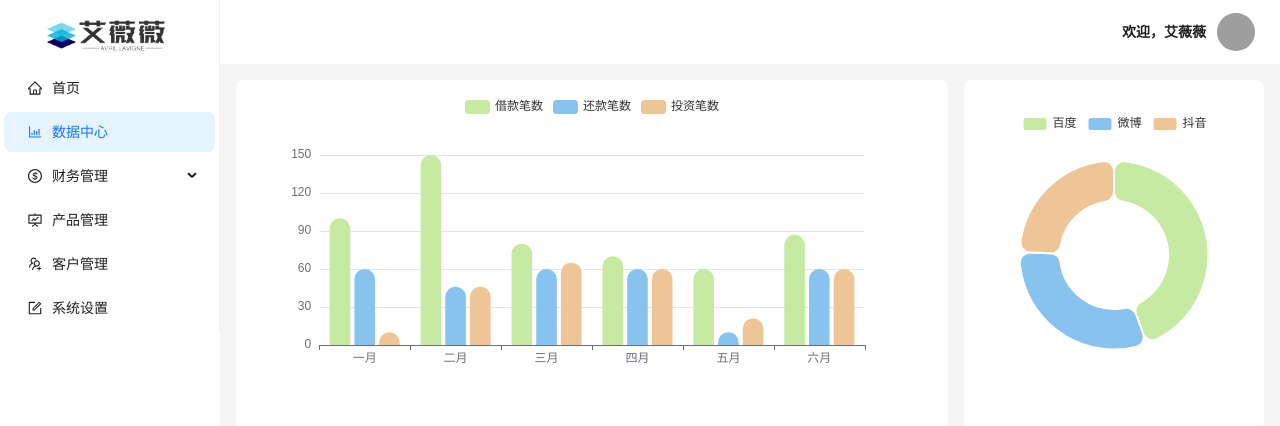
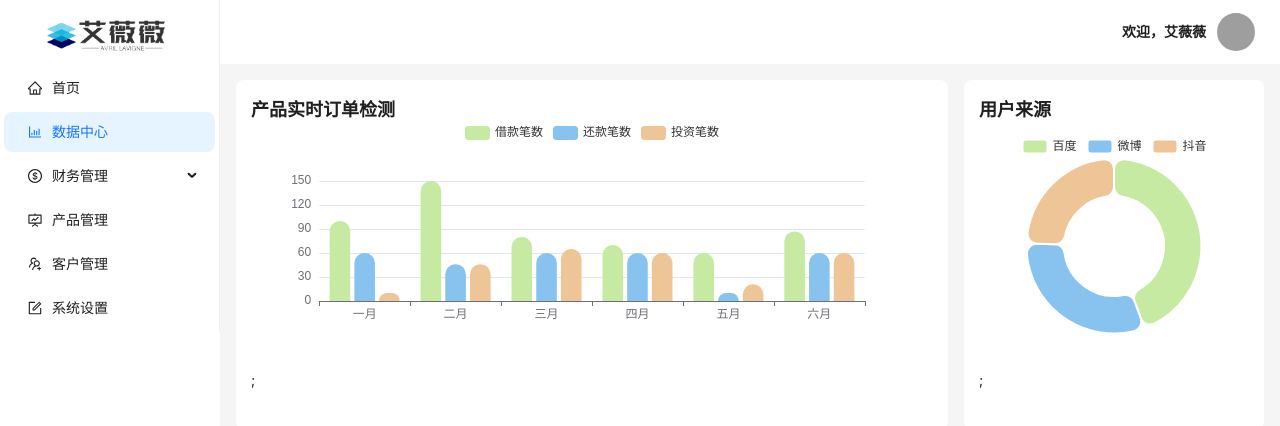
Before and after one commit to xb-boom/my-app, a React (Create React App) app: page /dataCore in a window 1280 px wide. Shown: the top 426 px of the page. Built offline with nearby package versions, Linux system fonts and the light colour scheme; sample sign-in values are in the browser's storage; grey boxes are pictures that could not be loaded.

Commit message:
组件title

```diff
--- a/src/component/charts/columnar.tsx
+++ b/src/component/charts/columnar.tsx
@@ -177,6 +177,7 @@ const AEchars: React.FC = () => {
     };
     return <EChartsReact options={options} style={{ width: '100%', height: 250 }} title='产品实时订单检测' />
 };
+
 const BEchars: React.FC = () => {
     const options = {
         tooltip: {
--- a/src/view/dataCore/index.scss
+++ b/src/view/dataCore/index.scss
@@ -8,7 +8,9 @@
         height: 100%;
         padding: 15px;
         border-radius: 8px;
-
+        .title{
+            font-size: 18px;
+        }
         &:nth-child(1) {
             flex: 1;
             margin-right: 16px;
--- a/src/view/dataCore/index.tsx
+++ b/src/view/dataCore/index.tsx
@@ -1,190 +1,14 @@
 import React, {useState} from "react";
 import './index.scss'
-// import { AEchars, BEchars } from '../../component/charts/columnar'
+import { AEchars, BEchars } from '../../component/charts/columnar'
 import EchartsRenderer from '../../component/charts/index'
 
 function DataCore() {
-    const [echartsDataA, setEchartsA] = useState({
-        legend: {
-            data:['借款笔数', '还款笔数', '投资笔数']
-        },
-        color: ['#c7eaa2','#88c2ef','#eec596'],
-        xAxis: {
-            type: 'category',
-            data: ['一月', '二月', '三月', '四月', '五月', '六月']
-        },
-        yAxis: {
-            type: 'value'
-        },
-        series: [
-            {
-                data: [{
-                    value: 100,
-                    itemStyle: {
-                        borderRadius: [10, 10, 0, 0]
-                    }
-                }, {
-                    value: 150,
-                    itemStyle: {
-                        borderRadius: [10, 10, 0, 0]
-                    }
-                }, {
-                    value: 80,
-                    itemStyle: {
-                        borderRadius: [10, 10, 0, 0]
-                    }
-                }, {
-                    value: 70,
-                    itemStyle: {
-                        borderRadius: [10, 10, 0, 0]
-                    }
-                }, {
-                    value: 60,
-                    itemStyle: {
-                        borderRadius: [10, 10, 0, 0]
-                    }
-                }, {
-                    value: 87,
-                    itemStyle: {
-                        borderRadius: [10, 10, 0, 0]
-                    }
-                }],
-                type: 'bar',
-                stack: 'a',
-                name: '借款笔数'
-            },
-            {
-                data: [{
-                    value: 60,
-                    itemStyle: {
-                        borderRadius: [10, 10, 0, 0]
-                    }
-                }, {
-                    value: 46,
-                    itemStyle: {
-                        borderRadius: [10, 10, 0, 0]
-                    }
-                }, {
-                    value: 60,
-                    itemStyle: {
-                        borderRadius: [10, 10, 0, 0]
-                    }
-                }, {
-                    value: 60,
-                    itemStyle: {
-                        borderRadius: [10, 10, 0, 0]
-                    }
-                }, {
-                    value: 10,
-                    itemStyle: {
-                        borderRadius: [10, 10, 0, 0]
-                    }
-                }, {
-                    value: 60,
-                    itemStyle: {
-                        borderRadius: [10, 10, 0, 0]
-                    }
-                }, {
-                    value: 80,
-                    itemStyle: {
-                        borderRadius: [10, 10, 0, 0]
-                    }
-                }],
-                type: 'bar',
-                stack: 'b',
-                name: '还款笔数'
-            },
-            {
-                data: [{
-                    value: 10,
-                    itemStyle: {
-                        borderRadius: [10, 10, 0, 0]
-                    }
-                }, {
-                    value: 46,
-                    itemStyle: {
-                        borderRadius: [10, 10, 0, 0]
-                    }
-                }, {
-                    value: 65,
-                    itemStyle: {
-                        borderRadius: [10, 10, 0, 0]
-                    }
-                }, {
-                    value: 60,
-                    itemStyle: {
-                        borderRadius: [10, 10, 0, 0]
-                    }
-                }, {
-                    value: 21,
-                    itemStyle: {
-                        borderRadius: [10, 10, 0, 0]
-                    }
-                }, {
-                    value: 60,
-                    itemStyle: {
-                        borderRadius: [10, 10, 0, 0]
-                    }
-                }, {
-                    value: 76,
-                    itemStyle: {
-                        borderRadius: [10, 10, 0, 0]
-                    }
-                }],
-                type: 'bar',
-                stack: 'c',
-                name: '投资笔数'
-            },
-        ]
-    })
-    const [echartsDataB, setEchartsB] = useState({
-        tooltip: { trigger: 'item' },
-        color: ['#c7eaa2','#88c2ef','#eec596'],
-        legend: {
-            top: '5%',
-            left: 'center'
-        },
-        series: [
-            {
-                name: '详细信息',
-                type: 'pie',
-                radius: ['40%', '70%'],
-                avoidLabelOverlap: false,
-                itemStyle: {
-                    borderRadius: 10,
-                    borderColor: '#fff',
-                    borderWidth: 2
-                },
-                label: {
-                    show: false,
-                    position: 'center'
-                },
-                labelLine: { show: false },
-                data: [
-                    { value: 1048, name: '百度' },
-                    { value: 735, name: '微博' },
-                    { value: 580, name: '抖音' },
-                ]
-            }
-        ]
-    })
     return (
         <>
             <div className="orderDataGrid">
-                <div className="echartsBox">
-                    <EchartsRenderer
-                        chartInstanceId="dataBarEcharts"
-                        option={echartsDataA}
-                        chartContainerId="dataBarEcharts"
-                    />
-                </div>
-                <div className="echartsBox">
-                    <EchartsRenderer
-                        chartInstanceId="sourcePieEcharts"
-                        option={echartsDataB}
-                        chartContainerId="sourcePieEcharts"
-                    />
-                </div>
+                    <AEchars/>
+                    <BEchars/>
             </div>
         </>
     )
```
